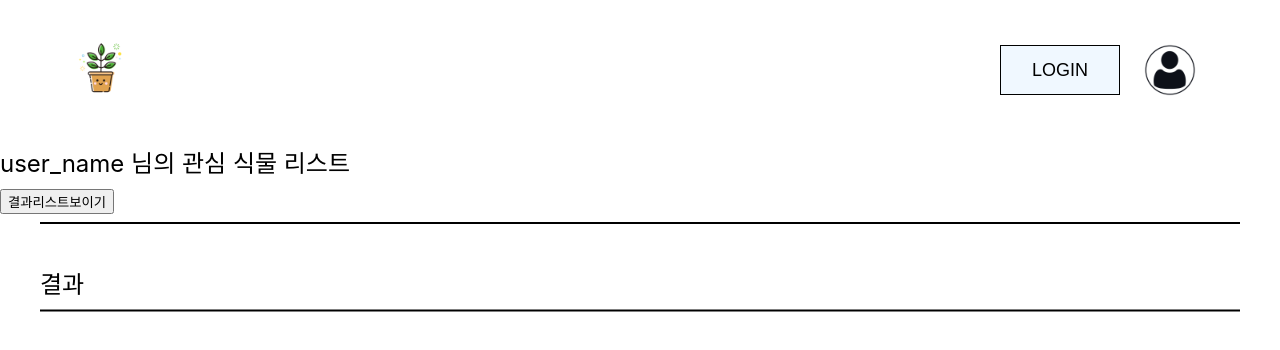
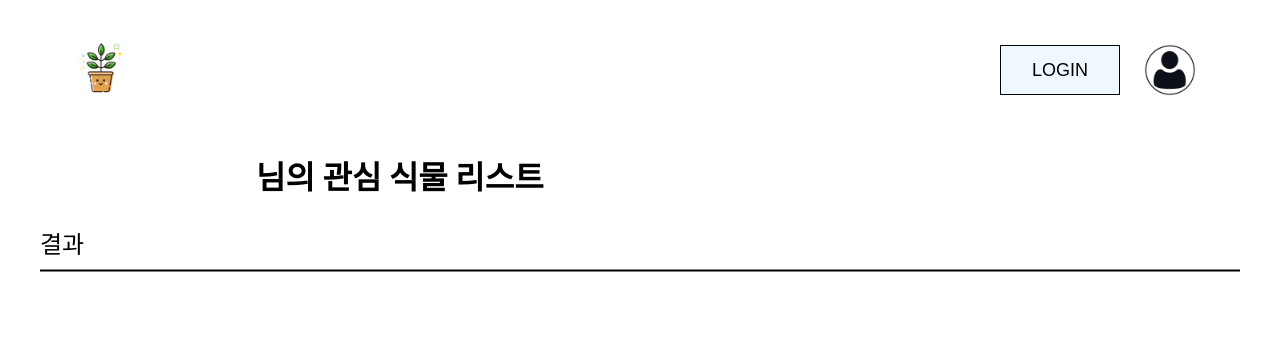
Before and after one commit to Yujin-nKim/2022-Software-Engineering-FR, a React (Create React App) app in the folder plantweb/: page /myPage in a window 1280 px wide. Shown: the top 350 px of the page. Built offline with nearby package versions, Linux system fonts and the light colour scheme; the HTML template or start-up script is replaced by a standard one.

Commit message:
[MODIFY] modify css in Page/mypage (#10)
* [FEAT] Login API / add Logo image

* [FEAT] page/main connect Api

* [FEAT] modify CSS in page/myPage

```diff
--- a/plantweb/src/page/myPage/myPage.css
+++ b/plantweb/src/page/myPage/myPage.css
@@ -8,7 +8,7 @@ table, td, th{
 #interestList_div{
     position: absolute;
     left: 50%;
-    top: 35%;
+    top: 30%;
     transform: translate(-50%, -50%);
 }
 
@@ -19,7 +19,11 @@ hr{
     background: black;
 }
 
-p{
-    font-size:x-large;
+.title_div{
+    margin-left: 20%;
+}
+.myPageTitle{
+    font-size:xx-large;
     margin-bottom: 10px;
+    font-weight: bolder;
 }
--- a/plantweb/src/page/myPage/myPage.js
+++ b/plantweb/src/page/myPage/myPage.js
@@ -5,11 +5,6 @@ import axios from "axios";
 import "./myPage.css"
 
 export const MyPage=()=>{
-    const [searchType,setSearchType]=useState("");
-    const [searchWord,setSearchWord]=useState("");
-    const [growRate,setGrowRate]=useState("");
-    const [manageLevel,setManageLevel]=useState("");
-    const [manageDemand,setManageDemand]=useState("");
 
     const [searchResult,setSearchResult]=useState([]);
 
@@ -42,11 +37,10 @@ export const MyPage=()=>{
                 <Header></Header>
             </div>
 
-            <div>
-                <p>user_name 님의 관심 식물 리스트</p>
-                <input type="button" value="결과리스트보이기" onClick={handleSearchBtn}></input>
+            <div className="title_div">
+                <p className="myPageTitle">{sessionStorage.getItem("userID")} 님의 관심 식물 리스트</p>
+                {/* <input type="button" value="결과리스트보이기" onClick={handleSearchBtn}></input> */}
             </div>
-            <div><hr></hr></div>
             <div><br></br></div>
             <div id="interestList_div">
 
```
Also changed, not shown: plantweb/src/page/showSearchList/showSearchList.js (line endings or trailing spaces).
